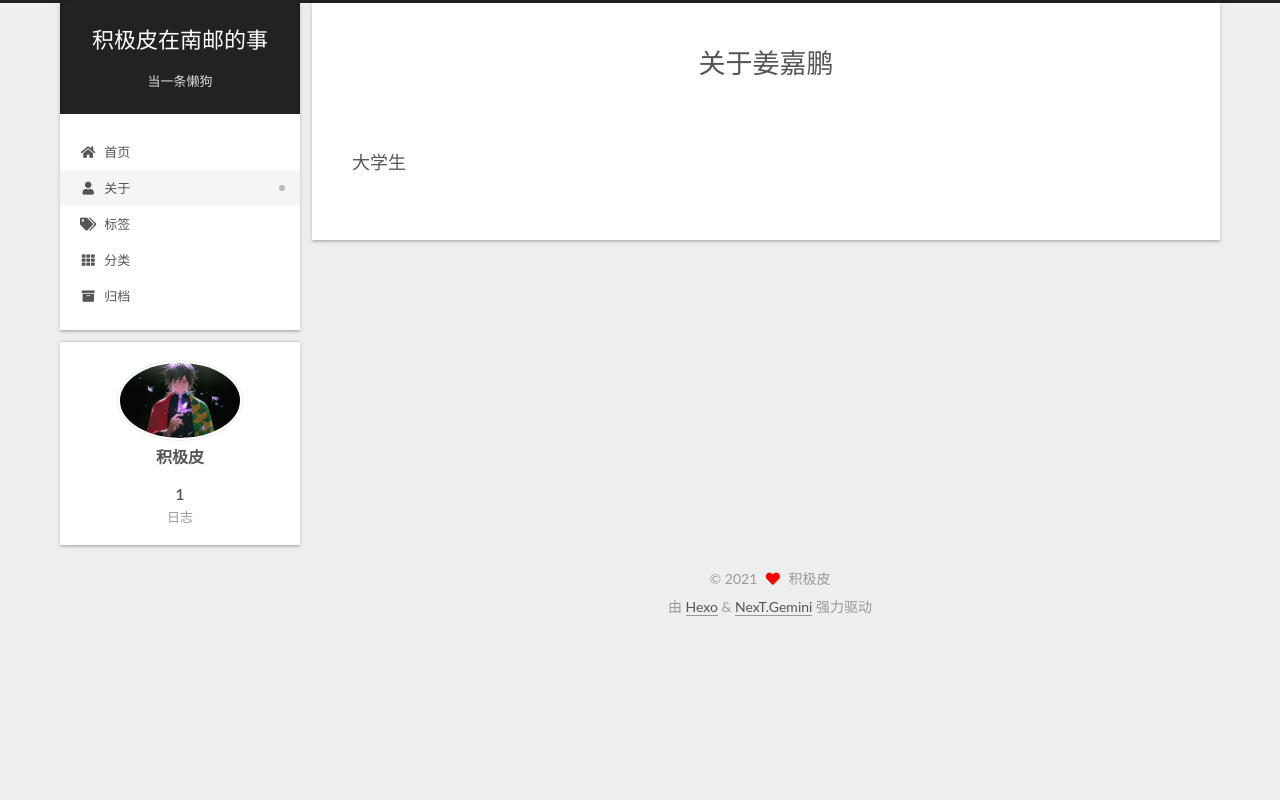
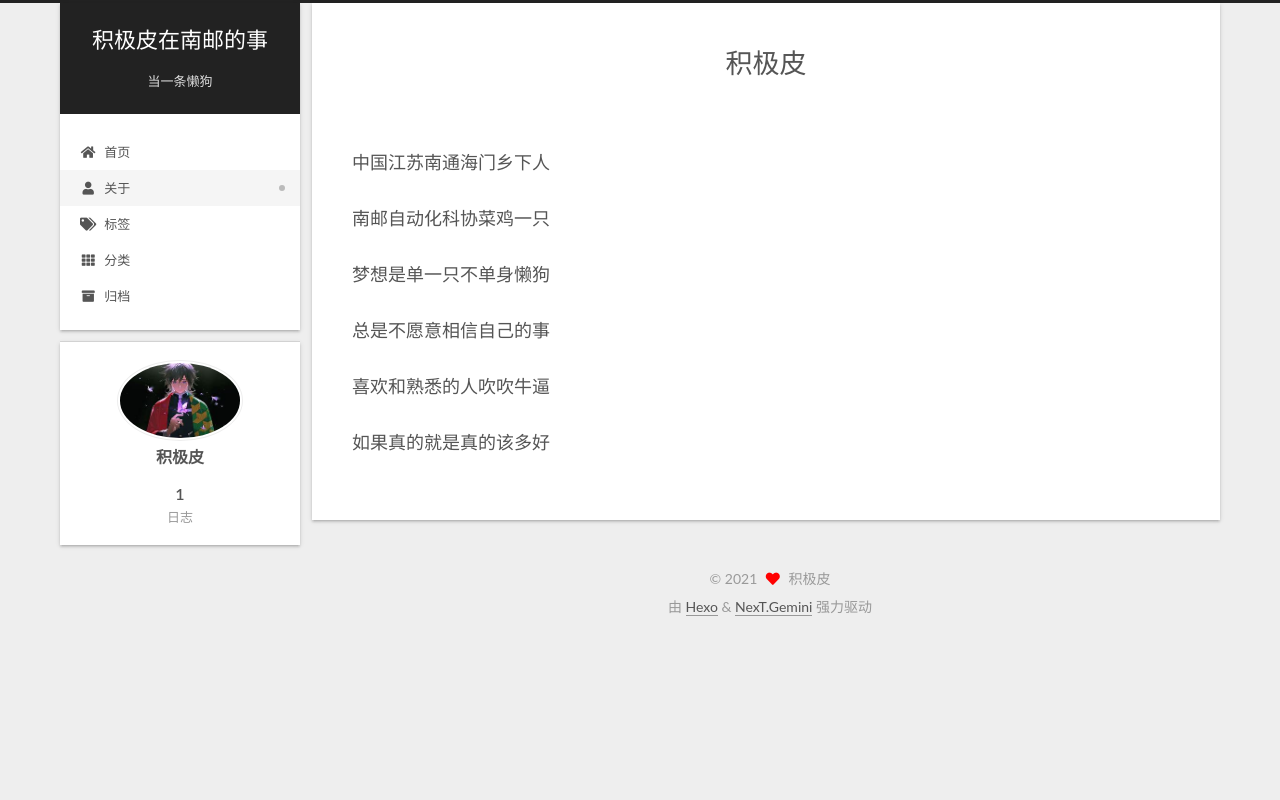
Before and after one commit to jiangjiapeng08919/jiangjiapeng08919.github.io, a plain HTML site: page about/index.html in a window 1280 px wide. Drawn offline with Linux system fonts and the light colour scheme; no server answers.

Commit message:
Site updated: 2021-08-26 21:46:01

```diff
--- a/about/index.html
+++ b/about/index.html
@@ -20,15 +20,15 @@
     var CONFIG = {"hostname":"example.com","root":"/","scheme":"Gemini","version":"7.8.0","exturl":false,"sidebar":{"position":"left","display":"post","padding":18,"offset":12,"onmobile":false},"copycode":{"enable":false,"show_result":false,"style":null},"back2top":{"enable":true,"sidebar":false,"scrollpercent":true},"bookmark":{"enable":false,"color":"#222","save":"auto"},"fancybox":false,"mediumzoom":false,"lazyload":false,"pangu":false,"comments":{"style":"tabs","active":null,"storage":true,"lazyload":false,"nav":null},"algolia":{"hits":{"per_page":10},"labels":{"input_placeholder":"Search for Posts","hits_empty":"We didn't find any results for the search: ${query}","hits_stats":"${hits} results found in ${time} ms"}},"localsearch":{"enable":false,"trigger":"auto","top_n_per_article":1,"unescape":false,"preload":false},"motion":{"enable":true,"async":false,"transition":{"post_block":"fadeIn","post_header":"slideDownIn","post_body":"slideDownIn","coll_header":"slideLeftIn","sidebar":"slideUpIn"}}};
   </script>
 
-  <meta name="description" content="大学生">
+  <meta name="description" content="中国江苏南通海门乡下人 南邮自动化科协菜鸡一只 梦想是单一只不单身懒狗 总是不愿意相信自己的事 喜欢和熟悉的人吹吹牛逼 如果真的就是真的该多好">
 <meta property="og:type" content="website">
-<meta property="og:title" content="关于姜嘉鹏">
+<meta property="og:title" content="积极皮">
 <meta property="og:url" content="http://example.com/about/index.html">
 <meta property="og:site_name" content="积极皮在南邮的事">
-<meta property="og:description" content="大学生">
+<meta property="og:description" content="中国江苏南通海门乡下人 南邮自动化科协菜鸡一只 梦想是单一只不单身懒狗 总是不愿意相信自己的事 喜欢和熟悉的人吹吹牛逼 如果真的就是真的该多好">
 <meta property="og:locale" content="zh_CN">
 <meta property="article:published_time" content="2021-08-26T08:33:40.000Z">
-<meta property="article:modified_time" content="2021-08-26T08:34:36.879Z">
+<meta property="article:modified_time" content="2021-08-26T13:45:32.367Z">
 <meta property="article:author" content="积极皮">
 <meta name="twitter:card" content="summary">
 
@@ -45,7 +45,7 @@
   };
 </script>
 
-  <title>关于姜嘉鹏 | 积极皮在南邮的事
+  <title>积极皮 | 积极皮在南邮的事
 </title>
 
 
@@ -171,7 +171,7 @@
     <div class="post-block" lang="zh-CN">
       <header class="post-header">
 
-<h1 class="post-title" itemprop="name headline">关于姜嘉鹏
+<h1 class="post-title" itemprop="name headline">积极皮
 </h1>
 
 <div class="post-meta">
@@ -185,7 +185,12 @@
 
 
       <div class="post-body">
-          <p>大学生</p>
+          <p>中国江苏南通海门乡下人</p>
+<p>南邮自动化科协菜鸡一只</p>
+<p>梦想是单一只不单身懒狗</p>
+<p>总是不愿意相信自己的事</p>
+<p>喜欢和熟悉的人吹吹牛逼</p>
+<p>如果真的就是真的该多好</p>
 
       </div>
 
--- a/css/main.css
+++ b/css/main.css
@@ -1169,7 +1169,7 @@ pre .javascript .function {
 }
 .links-of-author a::before,
 .links-of-author span.exturl::before {
-  background: #8bffff;
+  background: #dbd9d9;
   border-radius: 50%;
   content: ' ';
   display: inline-block;
```
